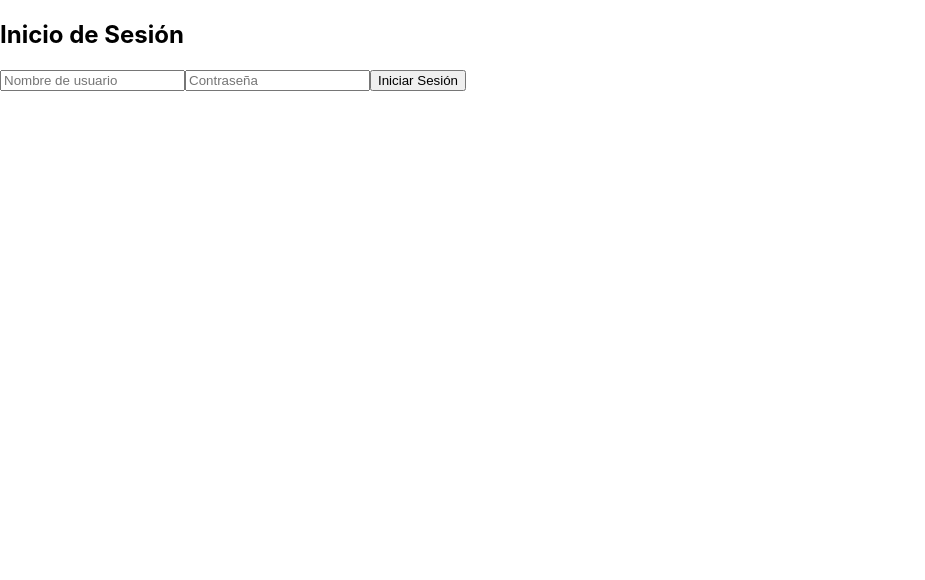
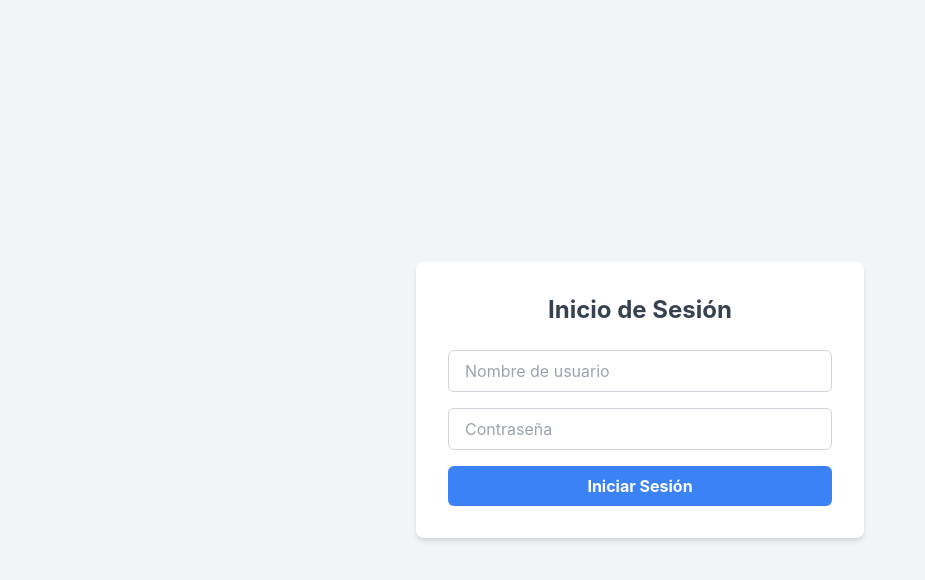
Before and after one commit to LuisVillela/Planifik, a React (Create React App) app: page /login in a window 1280 px wide. Shown: the top 580 px of the page, without its empty margins (0-925 px from the left). Built offline with nearby package versions, Linux system fonts and the light colour scheme.

Commit message:
UI upadte
added tailwind UI

```diff
--- a/package.json
+++ b/package.json
@@ -38,5 +38,10 @@
       "last 1 firefox version",
       "last 1 safari version"
     ]
+  },
+  "devDependencies": {
+    "autoprefixer": "^10.4.20",
+    "postcss": "^8.4.47",
+    "tailwindcss": "^3.4.14"
   }
 }
--- /dev/null
+++ b/postcss.config.js
@@ -0,0 +1,6 @@
+module.exports = {
+  plugins: {
+    tailwindcss: {},
+    autoprefixer: {},
+  },
+}
--- a/src/components/Home.js
+++ b/src/components/Home.js
@@ -3,9 +3,11 @@ import React from 'react';
 
 const Home = () => {
   return (
-    <div>
-      <h2>Pantalla Principal</h2>
-      <p>Aquí se mostrarán las tareas y el calendario.</p>
+    <div className="flex flex-col items-center justify-center min-h-screen bg-gray-100 p-4">
+      <h2 className="text-2xl font-bold text-gray-800 mb-4">Pantalla Principal</h2>
+      <p className="text-lg text-gray-600">
+        Aquí se mostrarán las tareas y el calendario.
+      </p>
     </div>
   );
 };
--- a/src/components/Login.js
+++ b/src/components/Login.js
@@ -13,32 +13,43 @@ const Login = () => {
     e.preventDefault();
     try {
       const response = await axios.post('http://localhost:5001/login', { username, password });
-      setMessage(response.data.message); // Muestra el mensaje de éxito
-      navigate('/home'); // Redirige a la pantalla principal
+      setMessage(response.data.message);
+      if (response.status === 200) {
+        navigate('/home');
+      }
     } catch (error) {
-      setMessage(error.response?.data?.message || 'Credenciales incorrectas'); // Muestra el mensaje de error
+      setMessage(error.response?.data?.message || 'Credenciales incorrectas');
     }
   };
 
   return (
-    <div>
-      <h2>Inicio de Sesión</h2>
-      <form onSubmit={handleLogin}>
+    <div className="flex items-center justify-center min-h-screen bg-gray-100">
+      <div className="w-full max-w-md p-8 bg-white shadow-md rounded-lg">
+        <h2 className="text-2xl font-bold text-center text-gray-700 mb-6">Inicio de Sesión</h2>
+        <form onSubmit={handleLogin} className="space-y-4">
           <input
             type="text"
             placeholder="Nombre de usuario"
             value={username}
             onChange={(e) => setUsername(e.target.value)}
+            className="w-full px-4 py-2 border border-gray-300 rounded-md focus:outline-none focus:border-blue-500"
           />
           <input
             type="password"
             placeholder="Contraseña"
             value={password}
             onChange={(e) => setPassword(e.target.value)}
+            className="w-full px-4 py-2 border border-gray-300 rounded-md focus:outline-none focus:border-blue-500"
           />
-        <button type="submit">Iniciar Sesión</button>
+          <button
+            type="submit"
+            className="w-full py-2 mt-4 bg-blue-500 text-white font-bold rounded-md hover:bg-blue-600"
+          >
+            Iniciar Sesión
+          </button>
         </form>
-      {message && <p>{message}</p>} {/* Muestra el mensaje de respuesta */}
+        {message && <p className="text-center text-gray-600 mt-4">{message}</p>}
+      </div>
     </div>
   );
 };
--- a/src/components/Register.js
+++ b/src/components/Register.js
@@ -13,36 +13,43 @@ const Register = () => {
     e.preventDefault();
     try {
       const response = await axios.post('http://localhost:5001/register', { username, password });
-      setMessage(response.data.message); // Muestra el mensaje de éxito
-
-      // Redirige al usuario a /home después de un registro exitoso
+      setMessage(response.data.message);
       if (response.status === 201) {
         navigate('/home');
       }
     } catch (error) {
-      setMessage(error.response?.data?.message || 'Error al registrar usuario'); // Muestra el mensaje de error
+      setMessage(error.response?.data?.message || 'Error al registrar usuario');
     }
   };
 
   return (
-    <div>
-      <h2>Registro</h2>
-      <form onSubmit={handleRegister}>
+    <div className="flex items-center justify-center min-h-screen bg-gray-100">
+      <div className="w-full max-w-md p-8 bg-white shadow-md rounded-lg">
+        <h2 className="text-2xl font-bold text-center text-gray-700 mb-6">Registro</h2>
+        <form onSubmit={handleRegister} className="space-y-4">
           <input
             type="text"
             placeholder="Nombre de usuario"
             value={username}
             onChange={(e) => setUsername(e.target.value)}
+            className="w-full px-4 py-2 border border-gray-300 rounded-md focus:outline-none focus:border-blue-500"
           />
           <input
             type="password"
             placeholder="Contraseña"
             value={password}
             onChange={(e) => setPassword(e.target.value)}
+            className="w-full px-4 py-2 border border-gray-300 rounded-md focus:outline-none focus:border-blue-500"
           />
-        <button type="submit">Registrarse</button>
+          <button
+            type="submit"
+            className="w-full py-2 mt-4 bg-blue-500 text-white font-bold rounded-md hover:bg-blue-600"
+          >
+            Registrarse
+          </button>
         </form>
-      {message && <p>{message}</p>} {/* Muestra el mensaje de respuesta */}
+        {message && <p className="text-center text-gray-600 mt-4">{message}</p>}
+      </div>
     </div>
   );
 };
--- a/src/components/Welcome.js
+++ b/src/components/Welcome.js
@@ -6,10 +6,22 @@ const Welcome = () => {
   const navigate = useNavigate();
 
   return (
-    <div style={{ textAlign: 'center', marginTop: '20%' }}>
-      <h1>Bienvenido a Planifik</h1>
-      <button onClick={() => navigate('/login')}>Iniciar Sesión</button>
-      <button onClick={() => navigate('/register')}>Registrarse</button>
+    <div className="flex flex-col items-center justify-center min-h-screen bg-gray-100">
+      <h1 className="text-3xl font-bold text-gray-700 mb-8">Bienvenido a Planifik</h1>
+      <div className="space-x-4">
+        <button
+          onClick={() => navigate('/login')}
+          className="px-6 py-2 bg-blue-500 text-white font-semibold rounded-md hover:bg-blue-600"
+        >
+          Iniciar Sesión
+        </button>
+        <button
+          onClick={() => navigate('/register')}
+          className="px-6 py-2 bg-green-500 text-white font-semibold rounded-md hover:bg-green-600"
+        >
+          Registrarse
+        </button>
+      </div>
     </div>
   );
 };
--- a/src/index.css
+++ b/src/index.css
@@ -1,13 +1,15 @@
+@tailwind base;
+@tailwind components;
+@tailwind utilities;
+
+/* Estilos personalizados opcionales */
 body {
-  margin: 0;
   font-family: -apple-system, BlinkMacSystemFont, 'Segoe UI', 'Roboto', 'Oxygen',
-    'Ubuntu', 'Cantarell', 'Fira Sans', 'Droid Sans', 'Helvetica Neue',
-    sans-serif;
+    'Ubuntu', 'Cantarell', 'Fira Sans', 'Droid Sans', 'Helvetica Neue', sans-serif;
   -webkit-font-smoothing: antialiased;
   -moz-osx-font-smoothing: grayscale;
 }
 
 code {
-  font-family: source-code-pro, Menlo, Monaco, Consolas, 'Courier New',
-    monospace;
+  font-family: source-code-pro, Menlo, Monaco, Consolas, 'Courier New', monospace;
 }
--- /dev/null
+++ b/tailwind.config.js
@@ -0,0 +1,10 @@
+/** @type {import('tailwindcss').Config} */
+module.exports = {
+  content: [
+    "./src/**/*.{js,jsx,ts,tsx}",
+  ],
+  theme: {
+    extend: {},
+  },
+  plugins: [],
+}
```
Also changed, not shown: 1 other file (tests, documents, lock files or other folders). Lines whose indentation alone changed are shown as unchanged.
